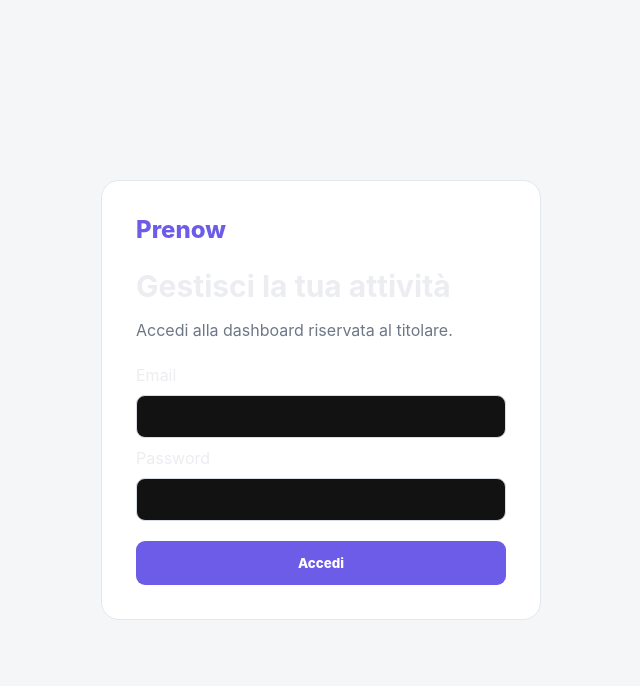
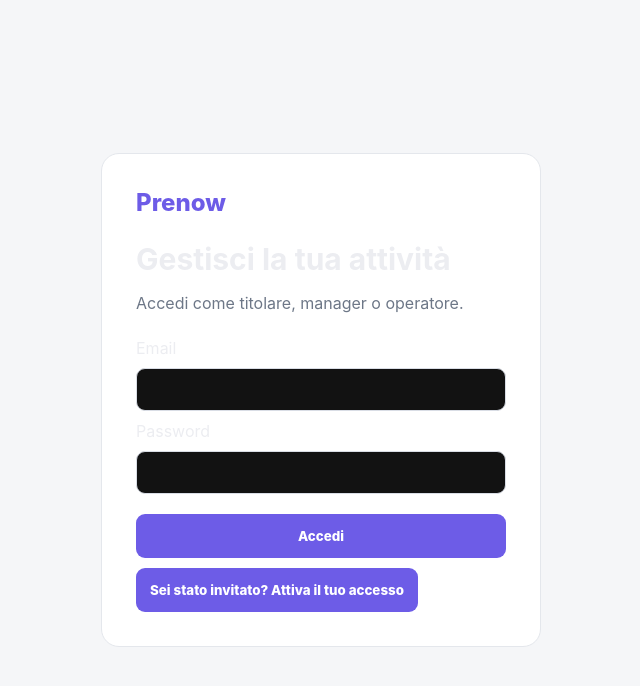
Before and after one commit to Slogan-creative/prenow, a Next.js app: page /titolare/1/login in a window 1280 px wide. Shown: the top 686 px of the page, without its empty margins (319-959 px from the left). Built offline with nearby package versions, Linux system fonts and the light colour scheme; no server answers.

Commit message:
Let invited staff activate their owner dashboard account

```diff
--- a/app/titolare/[slug]/login/OwnerLogin.tsx
+++ b/app/titolare/[slug]/login/OwnerLogin.tsx
@@ -1,4 +1,11 @@
 'use client';
 import {useState} from 'react';
 import {createBrowserSupabaseClient} from '@/lib/supabase/client';
-export default function OwnerLogin({slug}:{slug:string}){const [busy,setBusy]=useState(false),[error,setError]=useState('');return <main className="owner-login"><div><div className="owner-login-brand">Prenow</div><h1>Gestisci la tua attività</h1><p>Accedi alla dashboard riservata al titolare.</p><form onSubmit={async e=>{e.preventDefault();setBusy(true);setError('');const f=new FormData(e.currentTarget);const db=createBrowserSupabaseClient();const r=await db.auth.signInWithPassword({email:String(f.get('email')),password:String(f.get('password'))});if(r.error){setError('Credenziali non valide.');setBusy(false);return}window.location.replace(`/titolare/${encodeURIComponent(slug)}`)}}><label>Email<input name="email" type="email" required autoComplete="username"/></label><label>Password<input name="password" type="password" required autoComplete="current-password"/></label>{error&&<p role="alert">{error}</p>}<button disabled={busy}>{busy?'Accesso…':'Accedi'}</button></form></div></main>}
+
+export default function OwnerLogin({slug}:{slug:string}){
+ const [busy,setBusy]=useState(false),[error,setError]=useState(''),[message,setMessage]=useState(''),[register,setRegister]=useState(false);
+ return <main className="owner-login"><div><div className="owner-login-brand">Prenow</div><h1>{register?'Attiva il tuo accesso':'Gestisci la tua attività'}</h1><p>{register?'Usa la stessa email indicata dal titolare.':'Accedi come titolare, manager o operatore.'}</p><form onSubmit={async e=>{e.preventDefault();setBusy(true);setError('');setMessage('');const f=new FormData(e.currentTarget),email=String(f.get('email')).trim().toLowerCase(),password=String(f.get('password')),db=createBrowserSupabaseClient();
+ if(register){const result=await db.auth.signUp({email,password,options:{emailRedirectTo:`${window.location.origin}/titolare/${encodeURIComponent(slug)}`}});if(result.error){setError('Non è stato possibile creare l’accesso. Verifica email e password.');setBusy(false);return}if(result.data.session)window.location.replace(`/titolare/${encodeURIComponent(slug)}`);else{setMessage('Controlla la tua email per confermare l’account, poi torna qui per accedere.');setBusy(false)}return}
+ const result=await db.auth.signInWithPassword({email,password});if(result.error){setError('Credenziali non valide.');setBusy(false);return}window.location.replace(`/titolare/${encodeURIComponent(slug)}`)}}>
+ <label>Email<input name="email" type="email" required autoComplete="username"/></label><label>Password<input name="password" type="password" minLength={8} required autoComplete={register?'new-password':'current-password'}/></label>{error&&<p role="alert">{error}</p>}{message&&<p role="status">{message}</p>}<button disabled={busy}>{busy?(register?'Attivazione…':'Accesso…'):(register?'Crea accesso':'Accedi')}</button></form><button type="button" className="owner-login-switch" onClick={()=>{setRegister(!register);setError('');setMessage('')}}>{register?'Hai già un account? Accedi':'Sei stato invitato? Attiva il tuo accesso'}</button></div></main>;
+}
```
